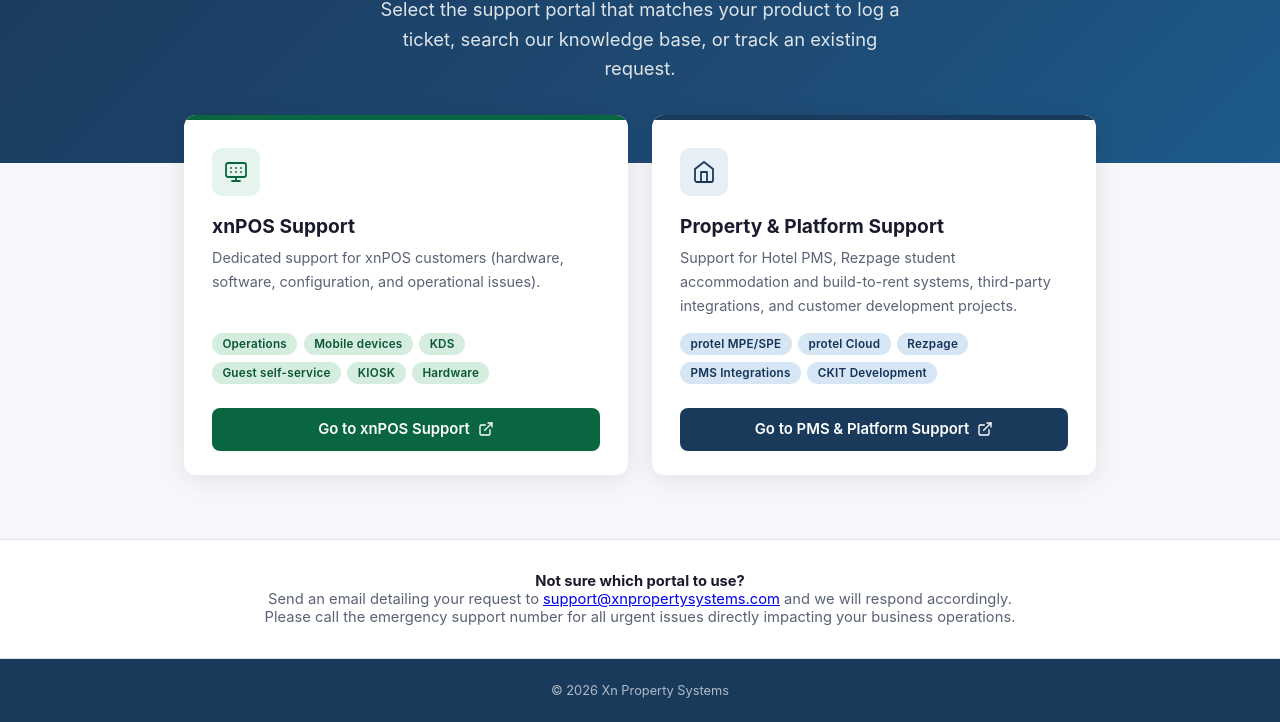
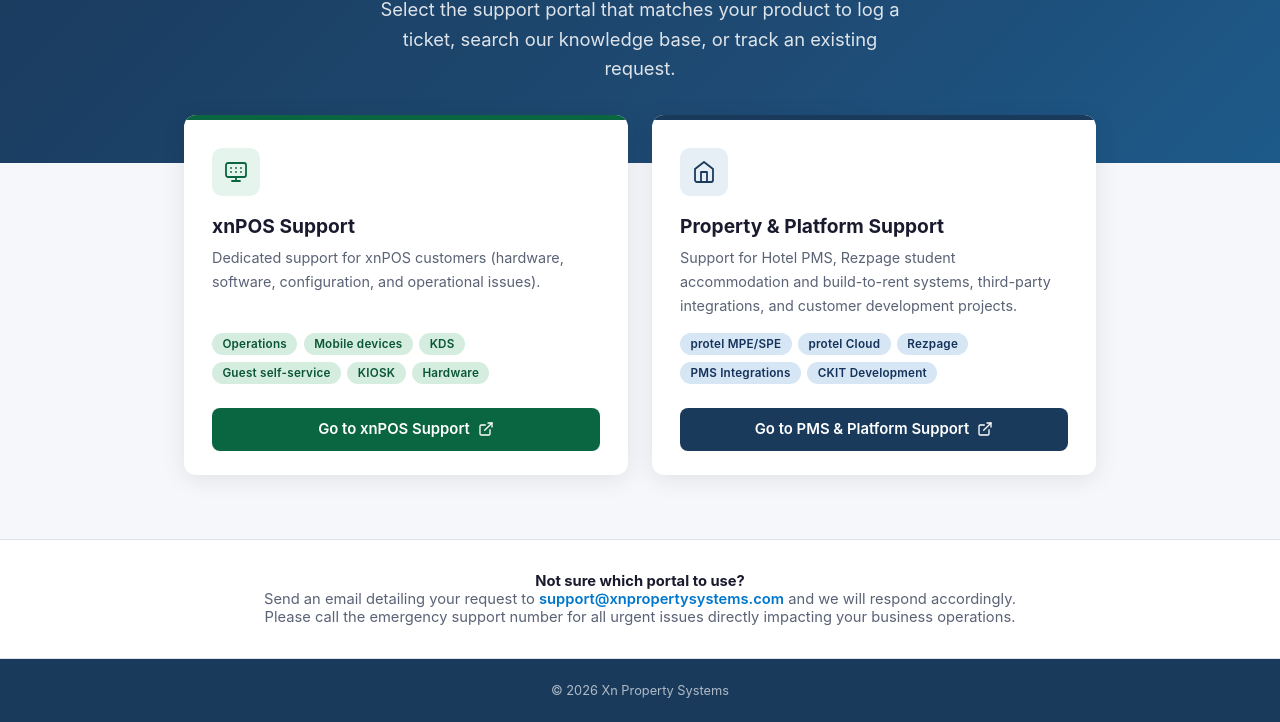
Before and after one commit to xnprotelsystems/support-landing-page, a plain HTML site: page index.html in a window 1280 px wide. Shown: the part 215-937 px from the top of the page. Drawn offline with Linux system fonts and the light colour scheme; a script that the page names is missing.

Commit message:
Style email link in help strip — no underline

```diff
--- a/index.html
+++ b/index.html
@@ -232,6 +232,8 @@
     }
 
     .help-strip strong { color: var(--text); }
+    .help-strip a { color: var(--accent); text-decoration: none; font-weight: 600; }
+    .help-strip a:hover { color: var(--accent-hover); }
 
     /* ── Footer ── */
     footer {
```
